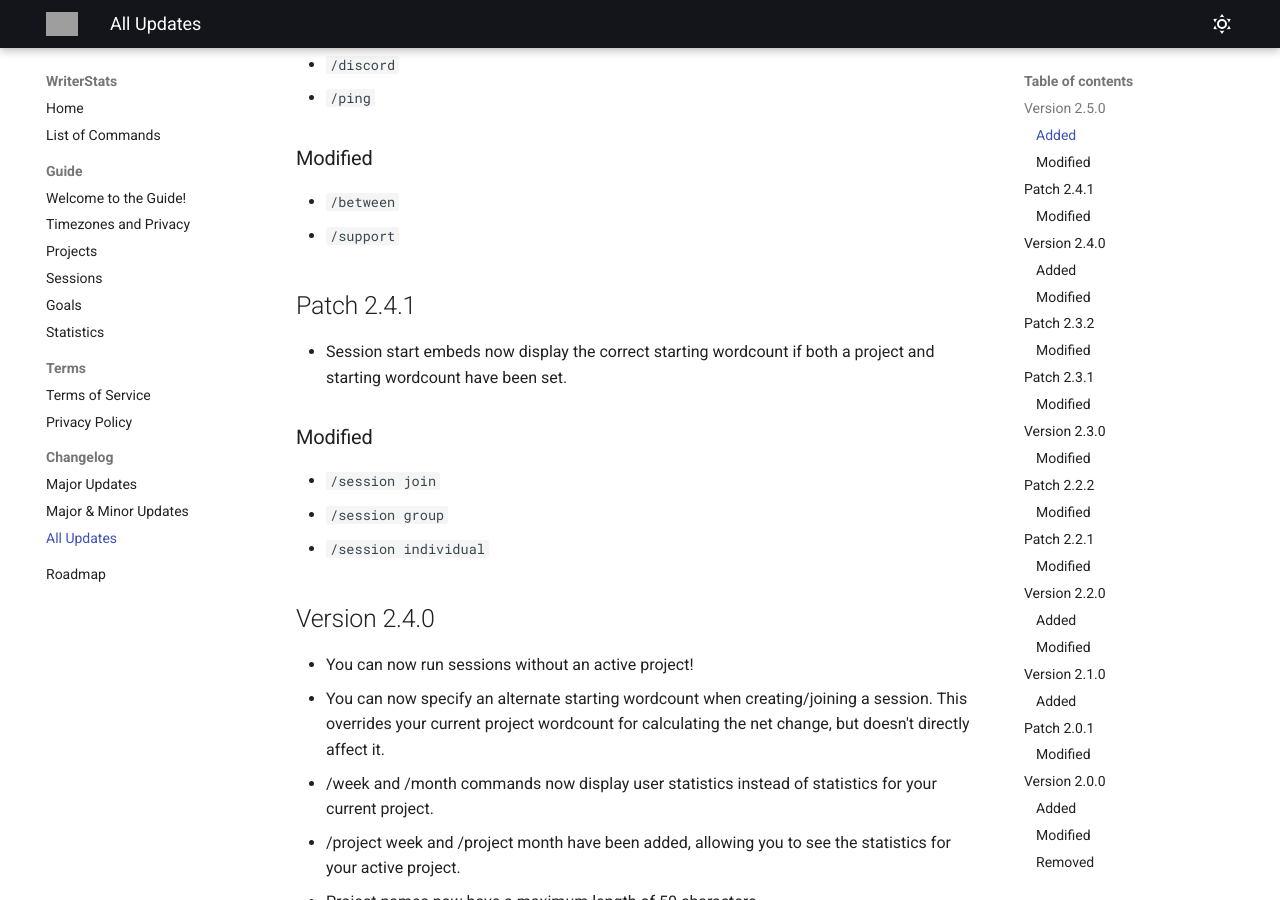
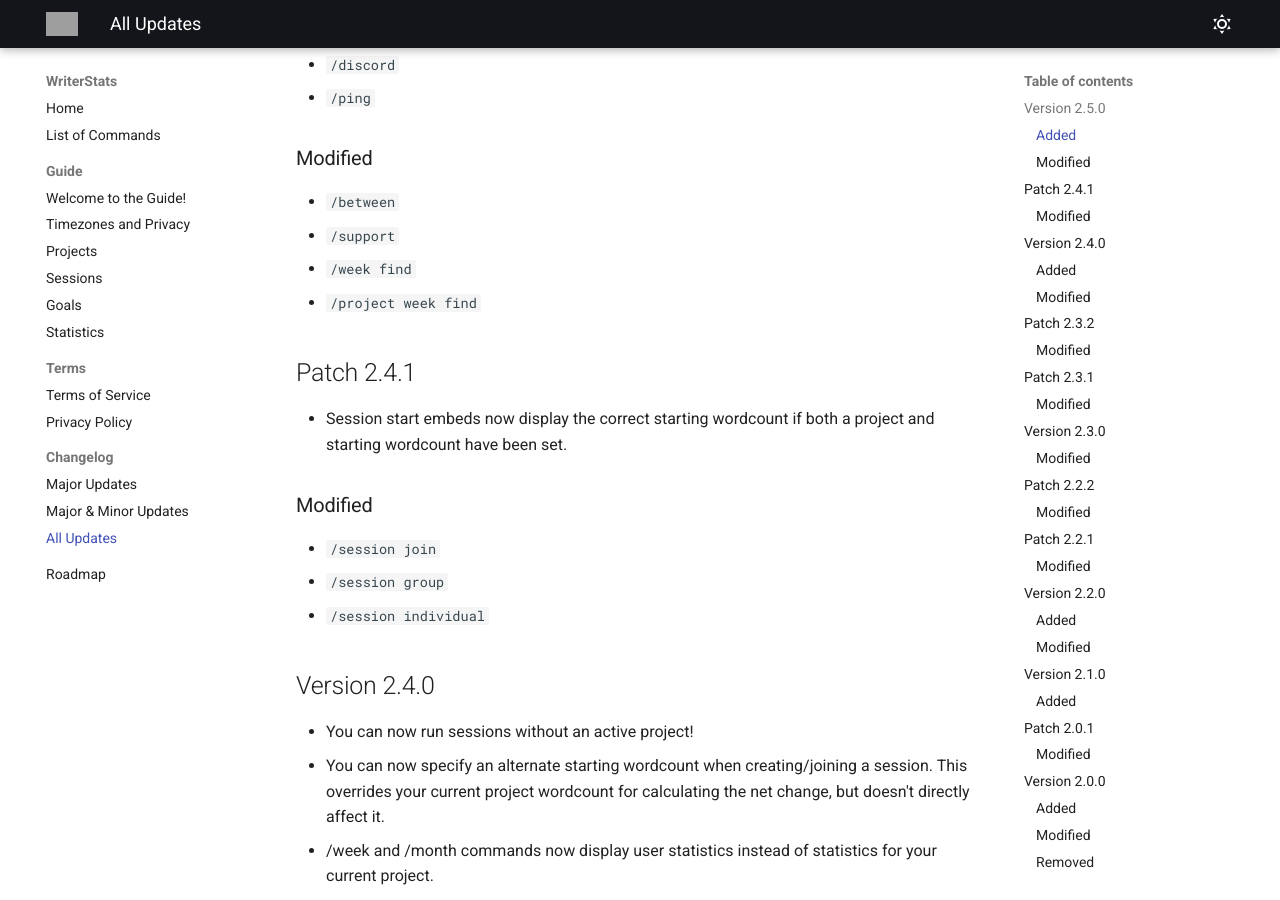
Before and after one commit to MaskdDev/MaskdDev-Docs, an MkDocs documentation site: the page built from docs/writerstats/changelog/index.md, in a window 1280 px wide and 900 px high, scrolled down 967 px. Built offline with MkDocs 1.6.1 and Material for MkDocs 9.7.7, drawn with Linux system fonts in a browser that asks for light colours; grey boxes are pictures that could not be loaded.

Commit message:
Updated Version 2.5 Changelog Modified Commands

```diff
--- a/docs/writerstats/changelog/index.md
+++ b/docs/writerstats/changelog/index.md
@@ -30,6 +30,8 @@
 
 - `/between`
 - `/support`
+- `/week find`
+- `/project week find`
 
 ## Patch 2.4.1
 
```
Also changed, not shown: docs/writerstats/changelog/minor.md (+2 -0 lines).
